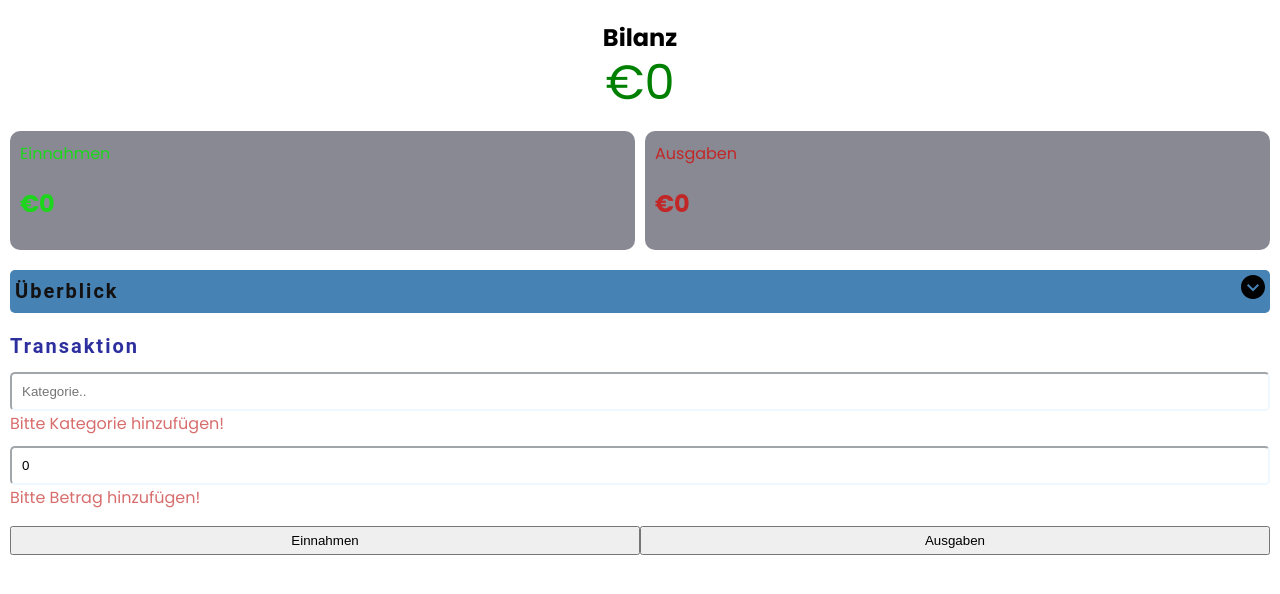
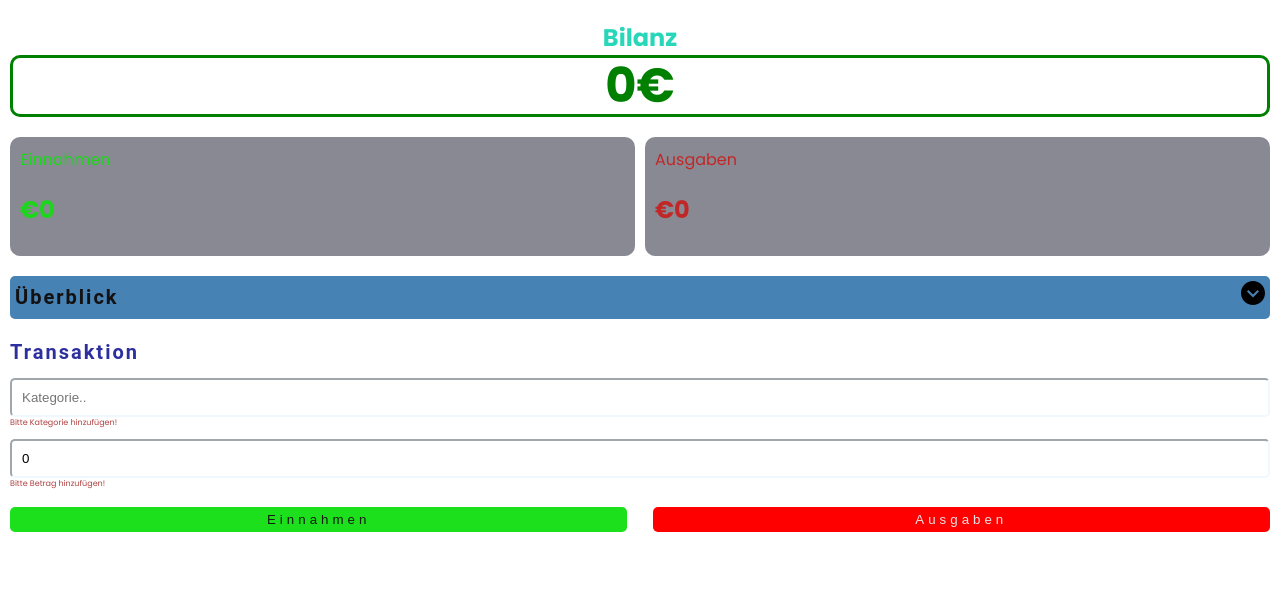
Before and after one commit to Samet91/capstone-project, a React (Vite) app: page / in a window 1280 px wide. Shown: the top 594 px of the page. Built offline with nearby package versions, Linux system fonts and the light colour scheme.

Commit message:
styled buttons

```diff
--- a/src/app/GlobalStyles.tsx
+++ b/src/app/GlobalStyles.tsx
@@ -6,7 +6,6 @@ const GlobalStyles = createGlobalStyle`
     }
 
     body {
-    margin: 0;
     font-family: 'Poppins', -apple-system, BlinkMacSystemFont, 'Segoe UI',
         'Roboto', 'Oxygen', 'Ubuntu', 'Cantarell', 'Fira Sans', 'Droid Sans',
         'Helvetica Neue', sans-serif;
--- a/src/app/components/Expense/Expense.tsx
+++ b/src/app/components/Expense/Expense.tsx
@@ -11,7 +11,7 @@ export default function Expense({ income, expense }: inOutProps): JSX.Element {
     <>
       <BalanceTitle>Bilanz</BalanceTitle>
       <Balance income={income} expense={expense}>
-        €{income - expense}
+        {income - expense}€
       </Balance>
       <IncExpContainer>
         <IncomeContainer>
@@ -30,17 +30,19 @@ export default function Expense({ income, expense }: inOutProps): JSX.Element {
 const BalanceTitle = styled.h2`
   display: flex;
   justify-content: center;
-  color: black;
+  color: #28d6b9;
 `
 
 const Balance = styled.h2<inOutProps>`
   display: flex;
   justify-content: center;
   margin-top: -20px;
-  font-weight: 400;
   line-height: 1.167;
   font-size: 3rem;
   color: ${(props) => (props.income - props.expense < 0 ? 'red' : 'green')};
+  border: solid 3px
+    ${(props) => (props.income - props.expense < 0 ? 'red' : 'green')};
+  border-radius: 10px;
 `
 
 const IncExpContainer = styled.div`
@@ -50,8 +52,7 @@ const IncExpContainer = styled.div`
 
 const IncomeContainer = styled.div`
   flex: 1 1;
-  background-color: rgb(20 20 41 / 50%) !important;
-  color: #f5f5f5 !important;
+  background-color: rgb(20 20 41 / 50%);
   padding: 10px;
   border-radius: 10px;
   margin-right: 5px;
@@ -60,7 +61,6 @@ const IncomeContainer = styled.div`
 const ExpenseContainer = styled.div`
   flex: 1 1;
   background-color: rgb(20 20 41 / 50%);
-  color: #f5f5f5;
   padding: 10px;
   border-radius: 10px;
   margin-left: 5px;
--- a/src/app/components/TransactionForm/TransactionForm.tsx
+++ b/src/app/components/TransactionForm/TransactionForm.tsx
@@ -66,12 +66,12 @@ export default function TransactionForm({
           {!category ? <Warning>Bitte Betrag hinzufügen!</Warning> : ''}
         </AmountContainer>
         <ButtonContainer>
-          <Button onClick={(event) => addTransaction('income', event)}>
+          <ButtonIncome onClick={(event) => addTransaction('income', event)}>
             Einnahmen
-          </Button>
-          <Button onClick={(event) => addTransaction('expense', event)}>
+          </ButtonIncome>
+          <ButtonExpense onClick={(event) => addTransaction('expense', event)}>
             Ausgaben
-          </Button>
+          </ButtonExpense>
         </ButtonContainer>
       </form>
     </div>
@@ -118,11 +118,32 @@ const ButtonContainer = styled.div`
   margin: 16px 0px 20px;
 `
 
-const Button = styled.button`
-  width: 50%;
+const ButtonIncome = styled.button`
+  width: 49%;
+  color: #121a12;
+  background-color: #1de01d;
+  border: none;
   padding: 5px;
+  border-radius: 5px;
+  letter-spacing: 0.3em;
+`
+
+const ButtonExpense = styled.button`
+  width: 49%;
+  margin-left: 2%;
+  color: #ebe3e3;
+  background-color: red;
+  border: none;
+  padding: 5px;
+  border-radius: 5px;
+  letter-spacing: 0.3em;
 `
 
 const Warning = styled.span`
-  color: #d86d6d;
+  color: #af4040;
+  font-size: 0.5em;
 `
+// const Button = styled.button`
+//   width: 50%;
+//   padding: 5px;
+// `
--- a/src/app/components/TransactionOverview/TransactionOverview.tsx
+++ b/src/app/components/TransactionOverview/TransactionOverview.tsx
@@ -17,10 +17,10 @@ export default function TransactionOverview({
   return (
     <div>
       <H2>
-        Überblick{' '}
+        Überblick
         <IconArrow>
           <ArrowIcon />
-        </IconArrow>{' '}
+        </IconArrow>
       </H2>
 
       <ul>
```
